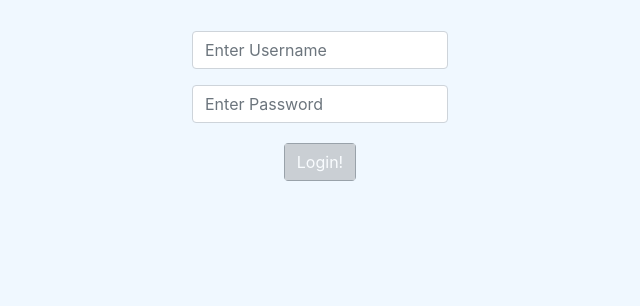
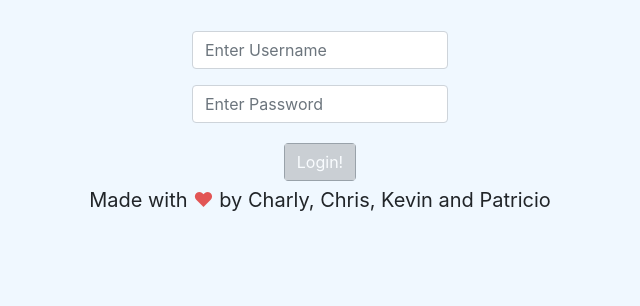
Before and after one commit to cchromak/Testing-Website, a PHP site: page / in a window 1280 px wide. Shown: the part 494-800 px from the top of the page, without its empty margins (320-960 px from the left). Run offline with PHP 8.4, Linux system fonts and the light colour scheme.

Commit message:
added some love

```diff
--- a/index.php
+++ b/index.php
@@ -75,6 +75,13 @@
     </form>
   </div>
 
+  <div>
+  <blockquote class="blockquote text-center">
+  <p class="mb-0"> Made with <span style="color: #e25555;">&hearts;</span> by Charly, Chris, Kevin and Patricio </p>
+
+</blockquote>
+  </div>
+
   <!-- Javascript files -->
   <script src="verify.js"></script>
   <script src="https://code.jquery.com/jquery-3.4.1.slim.min.js" integrity="sha384-J6qa4849blE2+poT4WnyKhv5vZF5SrPo0iEjwBvKU7imGFAV0wwj1yYfoRSJoZ+n" crossorigin="anonymous"></script>
```
